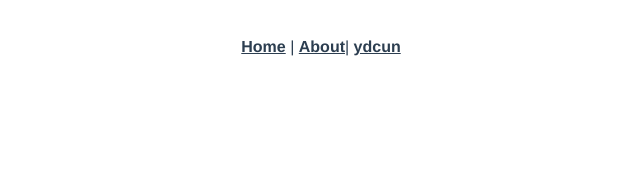
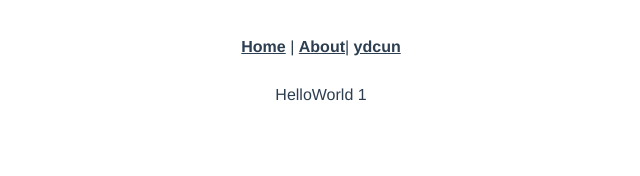
Before and after one commit to ydcun/vue-demo, a Vue app: page /#/ydcun/1 in a window 1280 px wide. Shown: the top 176 px of the page, without its empty margins (319-959 px from the left). Built offline with nearby package versions, Linux system fonts and the light colour scheme.

Commit message:
页面获取路由对象,并获取路由参数

```diff
--- a/src/router/router.js
+++ b/src/router/router.js
@@ -15,7 +15,7 @@ export default [
     component: () => import(/* webpackChunkName: "about" */ '@/views/About.vue')
   },
   {
-    path: '/ydcun',
+    path: '/ydcun/:name',
     component: () => import('@/views/ydcun.vue')
   }
 ]
--- a/src/views/ydcun.vue
+++ b/src/views/ydcun.vue
@@ -1,6 +1,6 @@
 <template>
   <div class="home">
-    HelloWorld
+    HelloWorld {{ $route.params.name }}
   </div>
 </template>
 
```
